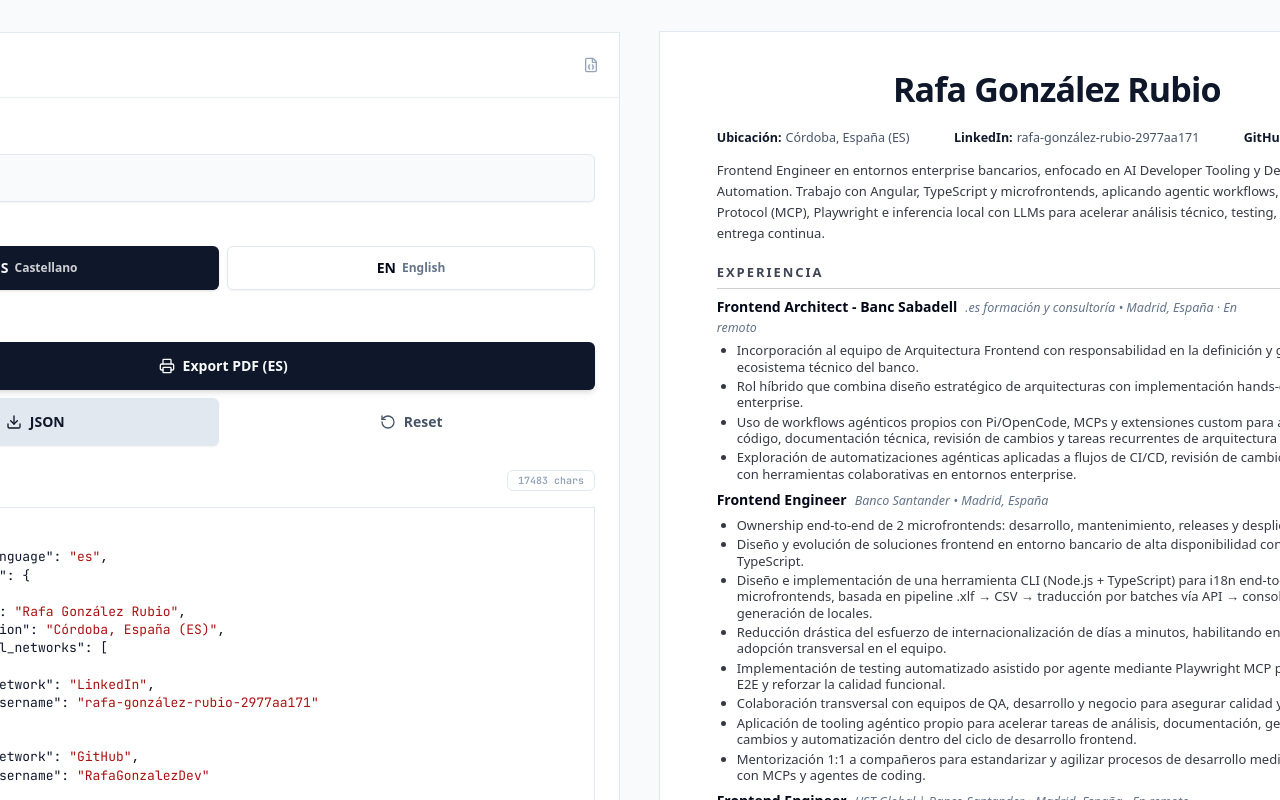
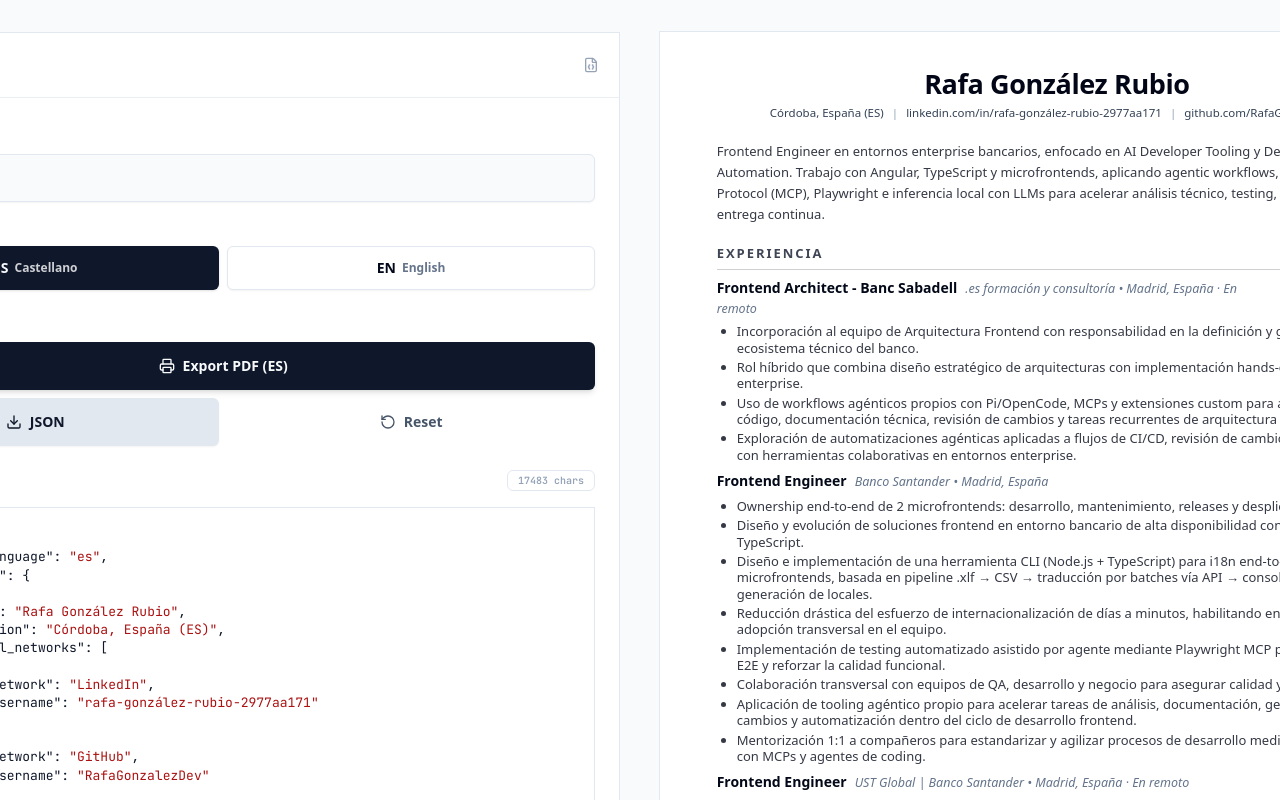
Before and after one commit to RafaGonzalezDev/cv-typewriter, a React (Vite) app: page / in a window 1280 px wide. Shown: the top 800 px of the page. Built offline with nearby package versions, Linux system fonts and the light colour scheme.

Commit message:
feat(cv): refine oxford header

```diff
--- a/src/features/cv-typewriter/components/CVContent.jsx
+++ b/src/features/cv-typewriter/components/CVContent.jsx
@@ -6,56 +6,73 @@
 import TechBlock from './blocks/TechBlock';
 import Section, { SectionHeader } from './sections/Section';
 
+function getDisplayUrl(url) {
+  return String(url)
+    .replace(/^https?:\/\//, '')
+    .replace(/\/$/, '');
+}
+
+function getSocialDisplay(network, username) {
+  const net = String(network).toLowerCase();
+  if (net.includes('linkedin')) return `linkedin.com/in/${username}`;
+  if (net.includes('github')) return `github.com/${username}`;
+  return `${network}: ${username}`;
+}
+
 const CVContent = forwardRef(function CVContent(
   { cv, paged = false, layoutBlocks = [], pageIndex = 0 },
   ref
 ) {
   const blocks = paged ? layoutBlocks : null;
+  const contactItems = [
+    cv.basics.location ? { label: cv.basics.location } : null,
+    cv.basics.email ? { label: cv.basics.email, href: `mailto:${cv.basics.email}` } : null,
+    cv.basics.phone ? { label: cv.basics.phone, href: `tel:${cv.basics.phone}` } : null,
+    cv.basics.website ? { label: getDisplayUrl(cv.basics.website), href: cv.basics.website } : null,
+    ...asArray(cv.basics.social).map((social) => {
+      const url = getSocialUrl(social.network, social.username);
+      return {
+        label: getSocialDisplay(social.network, social.username),
+        href: url,
+      };
+    }),
+  ].filter(Boolean);
 
   return (
     <div ref={ref} lang={cv.language} className="cv-content-inner">
       {(!paged || pageIndex === 0) && (
         <div
-          className="text-center"
+          className="mb-5 text-center"
           data-block="header"
           data-block-id="header"
           data-section="header"
         >
-          <div className="text-[30px] sm:text-[34px] font-semibold text-slate-900 leading-[1.15] mb-5 tracking-tight">
+          <div className="mb-2 text-[27px] font-bold leading-none tracking-[-0.015em] text-slate-950">
             {cv.basics.name}
           </div>
 
-          <div className="flex flex-wrap justify-between text-[12.5px] mb-3 w-full">
-            {cv.basics.location ? (
-              <span className="flex items-center text-slate-600 font-medium">
-                <span className="font-bold text-slate-900">{cv.labels.location}:</span>
-                <span className="ml-1">{cv.basics.location}</span>
+          <div className="flex flex-wrap justify-center gap-x-2 gap-y-1 text-[11.5px] font-medium leading-snug text-slate-700">
+            {contactItems.map((item, index) => (
+              <span key={`${item.label}-${index}`} className="inline-flex items-center gap-x-2">
+                {index > 0 ? (
+                  <span aria-hidden="true" className="text-slate-400">
+                    |
                   </span>
                 ) : null}
-            {asArray(cv.basics.social).map((s, i) => {
-              const url = getSocialUrl(s.network, s.username);
-              const content = (
-                <>
-                  <span className="font-bold text-slate-900">{s.network}:</span>
-                  <span className="text-slate-600 font-medium ml-1">{s.username}</span>
-                </>
-              );
-              return url ? (
+                {item.href ? (
                   <a
-                  key={i}
-                  href={url}
-                  target="_blank"
-                  rel="noreferrer"
-                  className="hover:text-primary transition-all flex items-center"
+                    href={item.href}
+                    target={item.href.startsWith('http') ? '_blank' : undefined}
+                    rel={item.href.startsWith('http') ? 'noreferrer' : undefined}
+                    className="underline-offset-2 hover:text-primary hover:underline"
                   >
-                  {content}
+                    {item.label}
                   </a>
                 ) : (
-                <span key={i} className="flex items-center">
-                  {content}
+                  <span>{item.label}</span>
+                )}
               </span>
-              );
-            })}
+            ))}
           </div>
         </div>
       )}
```
Lines whose indentation alone changed are shown as unchanged.
